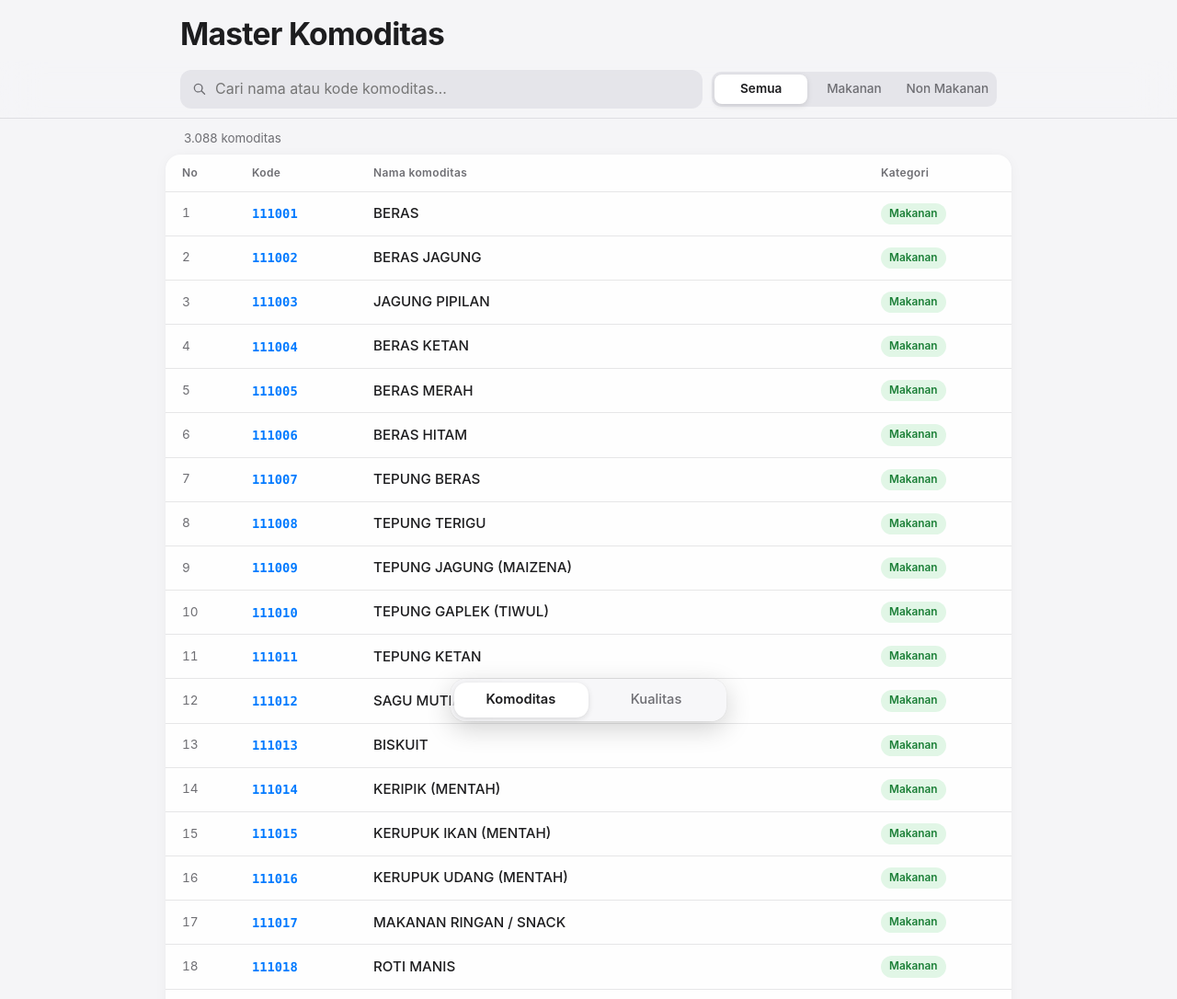
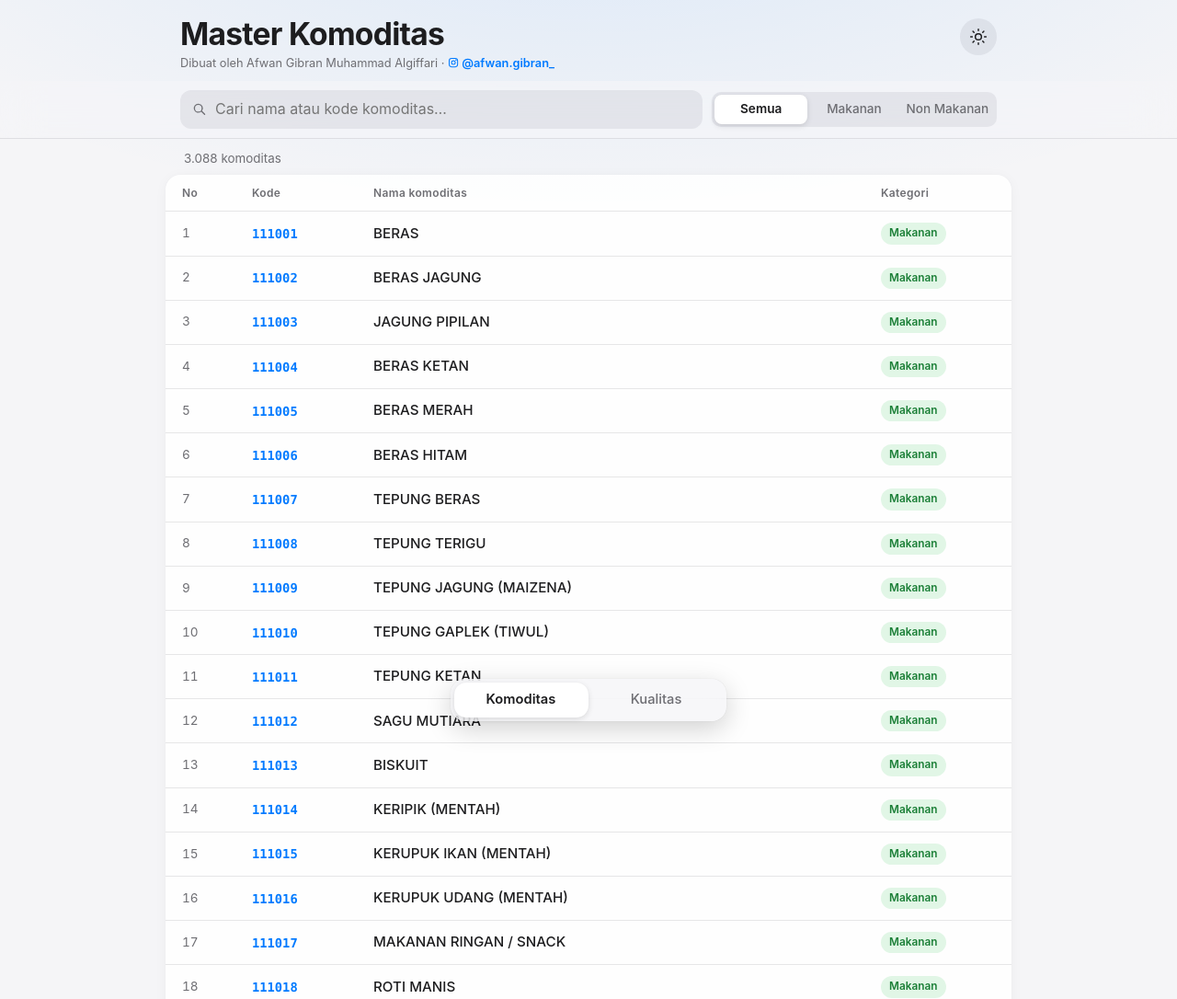
Before and after one commit to gibrandevlab/gibran-pencarian-komoditas, a plain HTML site: page index.html in a window 1280 px wide. Shown: the top 1086 px of the page at 92% size. Drawn offline with Linux system fonts and the light colour scheme.

Commit message:
Initial commit: Master Komoditas Web App

```diff
--- a/app.js
+++ b/app.js
@@ -206,3 +206,23 @@ addEventListener('keydown', e => {
   }
 });
 go(location.hash.slice(1));
+
+/* ===== Tema terang / gelap (mengikuti sistem sampai dipilih manual) ===== */
+const root = document.documentElement, themeBtn = $('#themeBtn'), tcMeta = $('meta[name=theme-color]');
+function applyTheme(t, animate) {
+  if (animate) { root.classList.add('tt'); setTimeout(() => root.classList.remove('tt'), 450); }
+  root.dataset.theme = t;
+  tcMeta.content = t === 'dark' ? '#000000' : '#f5f5f7';
+  themeBtn.setAttribute('aria-label', t === 'dark' ? 'Ganti ke mode terang' : 'Ganti ke mode gelap');
+}
+applyTheme(root.dataset.theme || 'light');
+themeBtn.addEventListener('click', () => {
+  const t = root.dataset.theme === 'dark' ? 'light' : 'dark';
+  applyTheme(t, true);
+  try { localStorage.setItem('theme', t); } catch {}
+});
+matchMedia('(prefers-color-scheme:dark)').addEventListener('change', e => {
+  let saved = null;
+  try { saved = localStorage.getItem('theme'); } catch {}
+  if (!saved) applyTheme(e.matches ? 'dark' : 'light', true);
+});
--- a/index.html
+++ b/index.html
@@ -4,10 +4,22 @@
   <meta charset="UTF-8" />
   <meta name="viewport" content="width=device-width, initial-scale=1.0, viewport-fit=cover" />
   <title>Master Komoditas</title>
+  <meta name="color-scheme" content="light dark" />
+  <meta name="theme-color" content="#f5f5f7" />
+  <script>try{var t=localStorage.getItem('theme')||(matchMedia('(prefers-color-scheme:dark)').matches?'dark':'light');document.documentElement.dataset.theme=t}catch(e){document.documentElement.dataset.theme='light'}</script>
   <link rel="stylesheet" href="style.css" />
 </head>
 <body>
-  <h1 class="title">Master Komoditas</h1>
+  <header class="top">
+    <div>
+      <h1 class="title">Master Komoditas</h1>
+      <p class="by">Dibuat oleh Afwan Gibran Muhammad Algiffari · <a href="https://instagram.com/afwan.gibran_" target="_blank" rel="noopener"><svg class="ig" viewBox="0 0 24 24" fill="none" stroke="currentColor" stroke-width="2" aria-hidden="true"><rect x="3" y="3" width="18" height="18" rx="5"/><circle cx="12" cy="12" r="4"/><circle cx="17.5" cy="6.5" r=".6" fill="currentColor"/></svg>@afwan.gibran_</a></p>
+    </div>
+    <button type="button" class="theme-btn" id="themeBtn" aria-label="Ganti tema">
+      <svg class="sun" viewBox="0 0 24 24" fill="none" stroke="currentColor" stroke-width="1.8" stroke-linecap="round" aria-hidden="true"><circle cx="12" cy="12" r="4"/><path d="M12 2v2M12 20v2M4.9 4.9l1.4 1.4M17.7 17.7l1.4 1.4M2 12h2M20 12h2M4.9 19.1l1.4-1.4M17.7 6.3l1.4-1.4"/></svg>
+      <svg class="moon" viewBox="0 0 24 24" fill="none" stroke="currentColor" stroke-width="1.8" stroke-linecap="round" stroke-linejoin="round" aria-hidden="true"><path d="M21 12.8A9 9 0 1 1 11.2 3a7 7 0 0 0 9.8 9.8z"/></svg>
+    </button>
+  </header>
 
   <!-- Tampilan 1: daftar komoditas (komoditas.json) -->
   <section class="panel" id="p-komoditas" aria-label="Daftar komoditas">
@@ -53,6 +65,8 @@
     </div>
   </section>
 
+  <footer class="foot">Suka alat ini? Ikuti <a href="https://instagram.com/afwan.gibran_" target="_blank" rel="noopener"><svg class="ig" viewBox="0 0 24 24" fill="none" stroke="currentColor" stroke-width="2" aria-hidden="true"><rect x="3" y="3" width="18" height="18" rx="5"/><circle cx="12" cy="12" r="4"/><circle cx="17.5" cy="6.5" r=".6" fill="currentColor"/></svg>@afwan.gibran_</a> di Instagram.</footer>
+
   <nav class="dock seg" id="dock" style="--n:2;--i:0" aria-label="Pilih tampilan">
     <i class="thumb"></i>
     <button type="button" aria-pressed="true" data-v="komoditas">Komoditas</button>
--- a/style.css
+++ b/style.css
@@ -1,5 +1,5 @@
 :root{
-  color-scheme:light dark;
+  color-scheme:light;
   --canvas:#f5f5f7;--surface:rgba(255,255,255,.88);--chrome:rgba(245,245,247,.74);--field:rgba(118,118,128,.12);
   --thumb:#fff;--hover:rgba(0,122,255,.07);--text:#1d1d1f;--muted:#6e6e73;--accent:#007aff;
   --food-bg:rgba(52,199,89,.14);--food:#1b7f37;--non-bg:rgba(255,149,0,.15);--non:#a85c00;
@@ -7,18 +7,32 @@
   font:100%/1.45 -apple-system,BlinkMacSystemFont,"SF Pro Text","Segoe UI",system-ui,sans-serif;
   -webkit-tap-highlight-color:transparent;
 }
-@media (prefers-color-scheme:dark){:root{
+html[data-theme=dark]{
+  color-scheme:dark;
   --canvas:#000;--surface:rgba(28,28,30,.9);--chrome:rgba(22,22,24,.76);--field:rgba(118,118,128,.24);
   --thumb:#3a3a3c;--hover:rgba(10,132,255,.16);--text:#f5f5f7;--muted:#98989d;--accent:#0a84ff;
   --food-bg:rgba(48,209,88,.18);--food:#32d74b;--non-bg:rgba(255,159,10,.18);--non:#ff9f0a;
-  --line:rgba(235,235,245,.14);--shadow:0 4px 20px rgba(0,0,0,.45)}}
+  --line:rgba(235,235,245,.14);--shadow:0 4px 20px rgba(0,0,0,.45)}
 *{box-sizing:border-box;margin:0;padding:0}
-body{background:var(--canvas);color:var(--text);min-height:100dvh;padding-bottom:calc(96px + env(safe-area-inset-bottom))}
+body{background:radial-gradient(900px 380px at 50% -140px,color-mix(in srgb,var(--accent) 11%,transparent),transparent) no-repeat var(--canvas);-webkit-font-smoothing:antialiased;color:var(--text);min-height:100dvh;padding-bottom:calc(96px + env(safe-area-inset-bottom))}
 button{font:inherit;color:inherit;border:0;background:none;cursor:pointer}
 :focus-visible{outline:2px solid var(--accent);outline-offset:2px}
 .panel[hidden],[hidden]{display:none!important}
 
-.title{max-width:920px;margin:0 auto;padding:max(18px,env(safe-area-inset-top)) 16px 10px;font-size:clamp(1.6rem,3.4vw,2.1rem);letter-spacing:-.022em;line-height:1.12}
+.top{max-width:920px;margin:0 auto;padding:max(18px,env(safe-area-inset-top)) 16px 10px;display:flex;align-items:flex-start;justify-content:space-between;gap:12px}
+.title{font-size:clamp(1.6rem,3.4vw,2.1rem);font-weight:700;letter-spacing:-.022em;line-height:1.12;font-optical-sizing:auto}
+.by{margin-top:4px;font-size:.8rem;line-height:1.4;color:var(--muted)}
+.by a,.foot a{color:var(--accent);text-decoration:none;font-weight:600;white-space:nowrap}
+.by a:hover,.foot a:hover{text-decoration:underline}
+.ig{width:.95em;height:.95em;vertical-align:-.14em;margin-right:3px}
+.theme-btn{flex:none;width:40px;height:40px;margin-top:2px;border-radius:50%;background:var(--field);color:var(--text);display:grid;place-items:center;transition:transform .09s}
+.theme-btn:active{transform:scale(.92)}
+.theme-btn svg{grid-area:1/1;width:20px;height:20px;transition:transform .5s cubic-bezier(.22,1,.36,1),opacity .25s}
+.theme-btn .moon{opacity:0;transform:rotate(-70deg) scale(.6)}
+[data-theme=dark] .theme-btn .sun{opacity:0;transform:rotate(70deg) scale(.6)}
+[data-theme=dark] .theme-btn .moon{opacity:1;transform:none}
+.foot{max-width:920px;margin:0 auto;padding:4px 20px 8px;text-align:center;font-size:.8rem;color:var(--muted)}
+.tt,.tt *:not(.sun):not(.moon){transition:background-color .4s,color .4s,border-color .4s,box-shadow .4s!important}
 
 /* Bilah kontrol (menempel di atas saat scroll) */
 .bar{position:sticky;top:0;z-index:20;background:var(--chrome);backdrop-filter:blur(22px) saturate(180%);-webkit-backdrop-filter:blur(22px) saturate(180%);border-bottom:1px solid var(--line);padding-top:env(safe-area-inset-top)}
@@ -102,3 +116,5 @@ mark{background:rgba(255,204,0,.4);color:inherit;border-radius:3px;padding:0 1px
   .row.b .kd{grid-column:3;text-align:right;font-size:.82rem}
   .grp button{padding:10px 18px 8px}
 }
+
+@media (prefers-reduced-motion:reduce){.tt,.tt *:not(.sun):not(.moon),.theme-btn svg{transition:none!important}}
```
